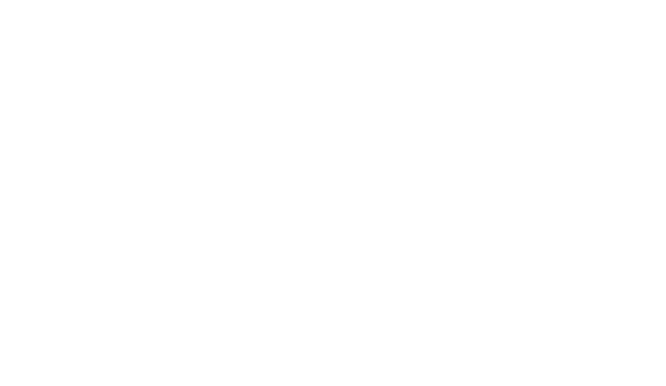
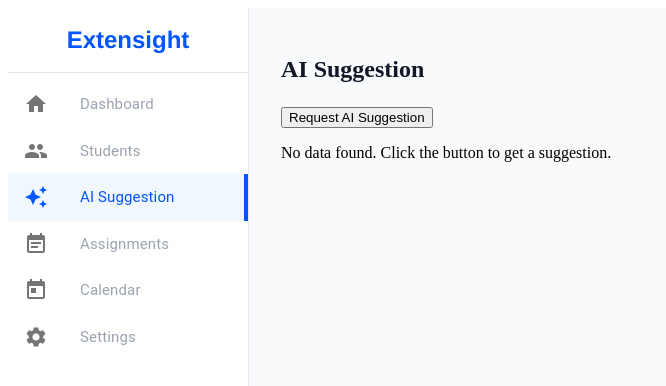
Before and after one commit to vanessaxteo/extensight, a React (Create React App) app in the folder extensight/: page /aisuggestion in a window 1280 px wide. Before the commit this address had no page. Shown: the top 386 px of the page, without its empty margins (0-666 px from the left). Built offline with nearby package versions, Linux system fonts and the light colour scheme; no server answers.

Commit message:
added temp AISuggestion page

```diff
--- a/extensight/src/App.js
+++ b/extensight/src/App.js
@@ -1,6 +1,7 @@
 import { Routes, Route } from "react-router-dom";
 import Dashboard from "./pages/Dashboard";
 import Students from "./pages/Students";
+import AISuggestion from "./pages/AISuggestion";
 import Assignments from "./pages/Assignments";
 import Calendar from "./pages/Calendar";
 import Settings from "./pages/Settings";
@@ -10,6 +11,7 @@
     <Routes>
         <Route path="/" element={<Dashboard />} />
         <Route path="students" element={<Students />} />
+        <Route path="aisuggestion" element={<AISuggestion />} />
         <Route path="assignments" element={<Assignments />} />
         <Route path="calendar" element={<Calendar />} />
         <Route path="settings" element={<Settings />} />
--- a/extensight/src/components/sidebar/Sidebar.js
+++ b/extensight/src/components/sidebar/Sidebar.js
@@ -1,11 +1,12 @@
 import { List, ListItem, ListItemIcon, ListItemText } from "@mui/material";
-import { Home, People, EventNote, Today, Settings} from "@mui/icons-material";
+import { Home, People, EventNote, Today, Settings, AutoAwesome} from "@mui/icons-material";
 import { Link, useLocation } from "react-router-dom";
 import "./Sidebar.css";
 
 const navItems = [
   { text: "Dashboard", icon: <Home />, path: "/" },
   { text: "Students", icon: <People />, path: "/students" },
+  { text: "AI Suggestion", icon: <AutoAwesome/>, path: "/aisuggestion" },
   { text: "Assignments", icon: <EventNote />, path: "/assignments" },
   { text: "Calendar", icon: <Today />, path: "/calendar" },
   { text: "Settings", icon: <Settings />, path: "/settings" },
--- /dev/null
+++ b/extensight/src/pages/AISuggestion.js
@@ -0,0 +1,74 @@
+import React, { useState } from "react";
+import Sidebar from "../components/sidebar/Sidebar";
+import "./Styles.css";
+
+export default function AISuggestion() {
+  const secretKey = process.env.REACT_APP_SECRETKEY;
+  console.log("Loaded API Key:", process.env.REACT_APP_SECRETKEY);
+  const [responseData, setResponseData] = useState(null);
+  const [loading, setLoading] = useState(false);
+
+  const fetchAIResponse = async () => {
+    setLoading(true);
+    try {
+      const [rosterRes, extensionsRes, examsRes] = await Promise.all([
+        fetch("/data/roster.csv"),
+        fetch("/data/extensions.csv"),
+        fetch("/data/exam_dates.csv"),
+      ]);
+
+      const [rosterText, extensionsText, examsText] = await Promise.all([
+        rosterRes.text(),
+        extensionsRes.text(),
+        examsRes.text(),
+      ]);
+
+      const res = await fetch("https://noggin.rea.gent/renewed-grouse-2739", {
+        method: "POST",
+        headers: {
+          "Content-Type": "application/json",
+          Authorization: `Bearer ${secretKey}`,
+        },
+        body: JSON.stringify({
+          student_roster: rosterText,
+          extensions: extensionsText,
+          exam_dates: examsText,
+        }),
+      });
+
+      const text = await res.text();
+      const json = JSON.parse(text);
+      setResponseData(json.chat_response);
+    } catch (error) {
+      console.error("AI fetch failed:", error);
+    } finally {
+      setLoading(false);
+    }
+  };
+
+  return (
+    <div className="dashboard">
+      <Sidebar />
+      <main className="mainContent">
+        <h1 className="pageTitle">AI Suggestion</h1>
+        <button onClick={fetchAIResponse} className="requestButton">
+          Request AI Suggestion
+        </button>
+
+        {loading ? (
+          <p>Loading AI response...</p>
+        ) : responseData ? (
+          <div className="aiResponseCard">
+            <h2 className="cardTitle">Suggested Extension Update</h2>
+            <p><strong>Student Name:</strong> {responseData.student_name}</p>
+            <p><strong>SID:</strong> {responseData.SID}</p>
+            <p><strong>New Date:</strong> {responseData.new_date}</p>
+            <p><strong>Reasoning:</strong> {responseData.reasoning}</p>
+          </div>
+        ) : (
+          <p>No data found. Click the button to get a suggestion.</p>
+        )}
+      </main>
+    </div>
+  );
+}
--- a/extensight/src/pages/Students.js
+++ b/extensight/src/pages/Students.js
@@ -1,73 +1,13 @@
-import React, { useState } from "react";
+import React from "react";
+import { Routes, Route, Outlet } from "react-router-dom";
 import Sidebar from "../components/sidebar/Sidebar";
-import "./Styles.css";
 
 export default function Students() {
-  const secretKey = process.env.REACT_APP_SECRETKEY;
-  console.log("Loaded API Key:", process.env.REACT_APP_SECRETKEY);
-  const [responseData, setResponseData] = useState(null);
-  const [loading, setLoading] = useState(false);
-
-  const fetchAIResponse = async () => {
-    setLoading(true);
-    try {
-      const [rosterRes, extensionsRes, examsRes] = await Promise.all([
-        fetch("/data/roster.csv"),
-        fetch("/data/extensions.csv"),
-        fetch("/data/exam_dates.csv"),
-      ]);
-
-      const [rosterText, extensionsText, examsText] = await Promise.all([
-        rosterRes.text(),
-        extensionsRes.text(),
-        examsRes.text(),
-      ]);
-
-      const res = await fetch("https://noggin.rea.gent/renewed-grouse-2739", {
-        method: "POST",
-        headers: {
-          "Content-Type": "application/json",
-          Authorization: `Bearer ${secretKey}`,
-        },
-        body: JSON.stringify({
-          student_roster: rosterText,
-          extensions: extensionsText,
-          exam_dates: examsText,
-        }),
-      });
-
-      const text = await res.text();
-      const json = JSON.parse(text);
-      setResponseData(json.chat_response);
-    } catch (error) {
-      console.error("AI fetch failed:", error);
-    } finally {
-      setLoading(false);
-    }
-  };
-
   return (
-    <div className="dashboard">
+    <div style={{ display: "flex" }}>
       <Sidebar />
-      <main className="mainContent">
-        <h1 className="pageTitle">Students</h1>
-        <button onClick={fetchAIResponse} className="requestButton">
-          Request AI Suggestion
-        </button>
-
-        {loading ? (
-          <p>Loading AI response...</p>
-        ) : responseData ? (
-          <div className="aiResponseCard">
-            <h2 className="cardTitle">Suggested Extension Update</h2>
-            <p><strong>Student Name:</strong> {responseData.student_name}</p>
-            <p><strong>SID:</strong> {responseData.SID}</p>
-            <p><strong>New Date:</strong> {responseData.new_date}</p>
-            <p><strong>Reasoning:</strong> {responseData.reasoning}</p>
-          </div>
-        ) : (
-          <p>No data found. Click the button to get a suggestion.</p>
-        )}
+      <main style={{ flexGrow: 1, padding: "1rem" }}>
+        <p> Students </p>
       </main>
     </div>
   );
```
